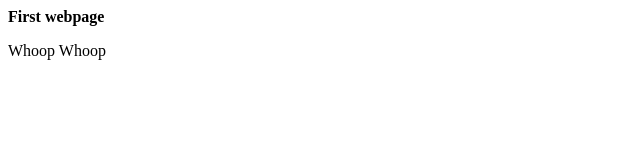
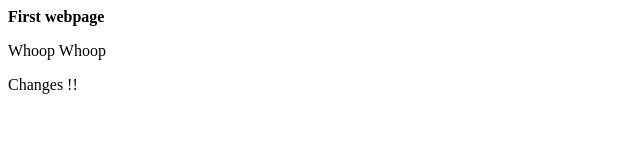
Before and after one commit to kpconsultancy/kpconsultancy.github.io, a plain HTML site: page Index.html in a window 1280 px wide. Shown: the full height of the page, 0-640 px from the left. Drawn offline with Linux system fonts and the light colour scheme.

Commit message:
Update Index.html

```diff
--- a/Index.html
+++ b/Index.html
@@ -8,5 +8,6 @@
   <body>
     <b>First webpage</b>
     <p>Whoop Whoop</p>
+    <p>Changes !!</p>
   </body>
 </html>
```
